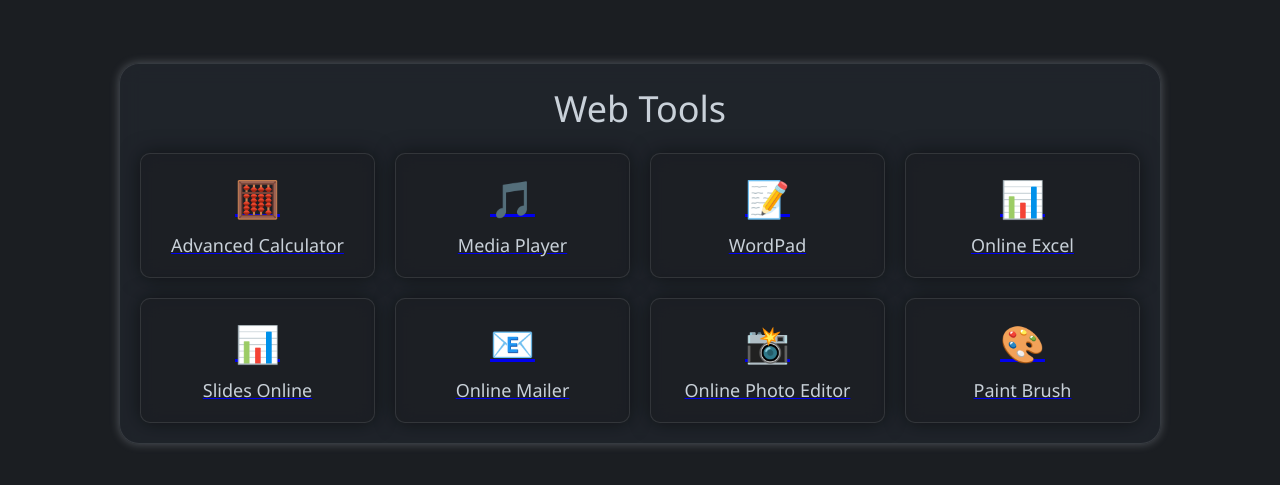
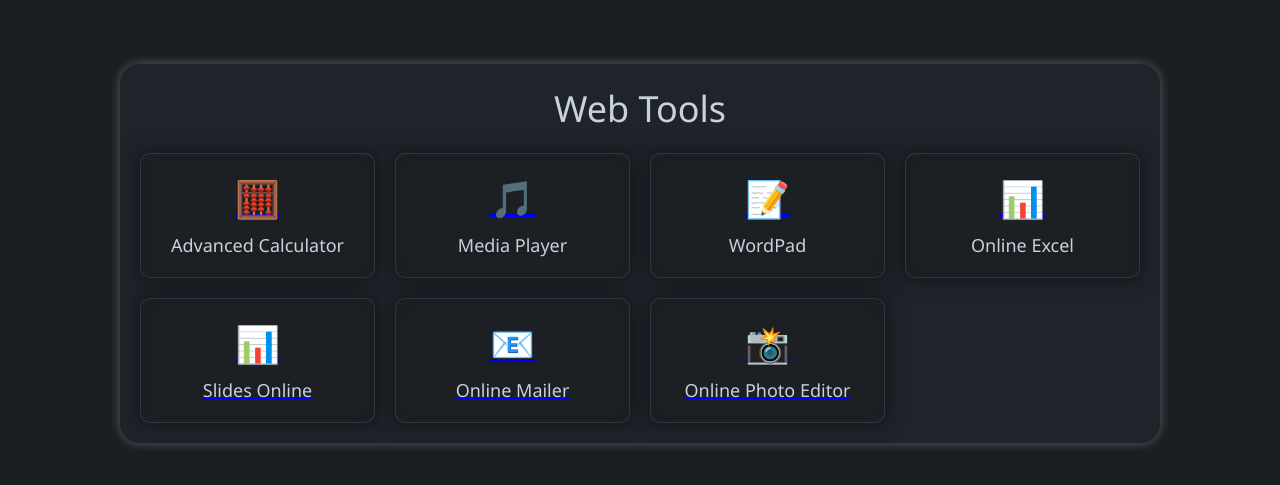
Before and after one commit to RepublicOfLinux/WebToolSuite, a plain HTML site: page index.html in a window 1280 px wide. Shown: the part 147-632 px from the top of the page. Drawn offline with Linux system fonts and the light colour scheme.

Commit message:
Update index.html

```diff
--- a/index.html
+++ b/index.html
@@ -128,10 +128,6 @@
                 <span class="emoji">📸</span>
                 <span>Online Photo Editor</span>
             </a>
-            <a href="PainBrush.html" class="tool">
-                <span class="emoji">🎨</span>
-                <span>Paint Brush</span>
-            </a>
         </div>
     </div>
 </body>
```
